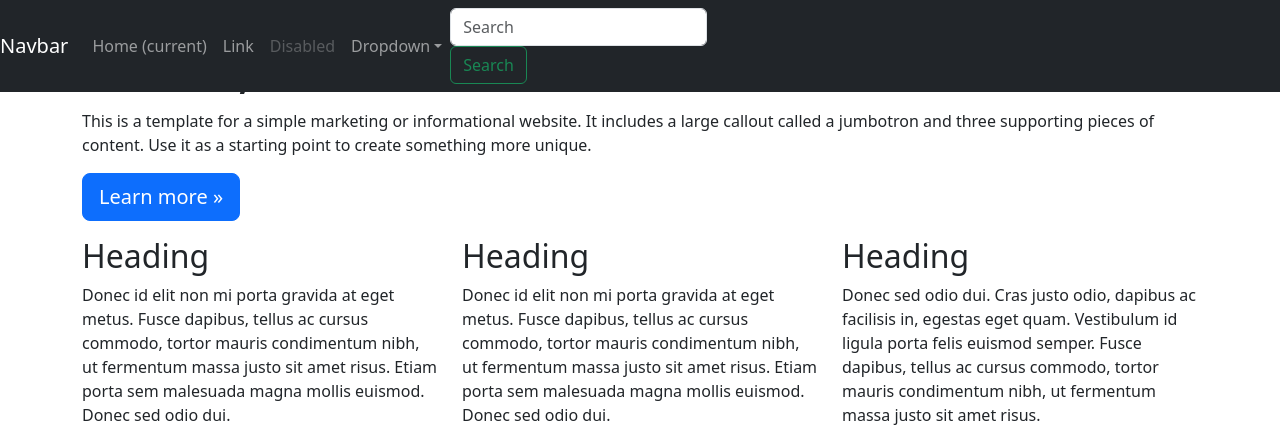
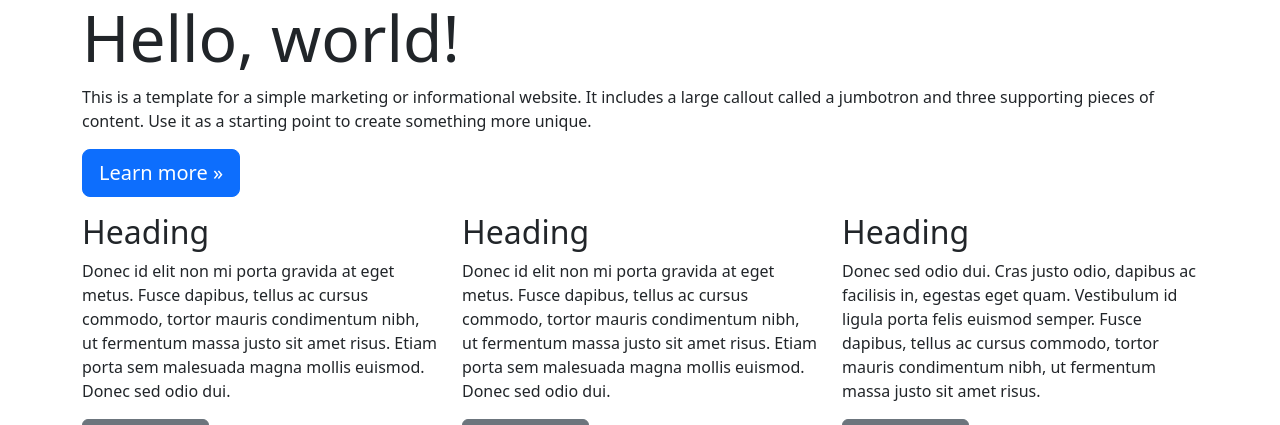
Before and after one commit to djken/GestionHopital-django, a Django app: template localisationHopital/Hregister/templates/hospitaux/home.html in a window 1280 px wide. Shown: the top 425 px of the page. Run offline with Django 5.2, Linux system fonts and the light colour scheme; the template is opened without the code that fills it, so the values that code supplies are empty; some libraries are stand-ins or nearby versions.

Commit message:
Fixing the home page

```diff
--- a/localisationHopital/Hregister/templates/hospitaux/home.html
+++ b/localisationHopital/Hregister/templates/hospitaux/home.html
@@ -1,54 +1,12 @@
-
 <!doctype html>
 <html lang="en">
   <head>
     <meta charset="utf-8">
-    <meta name="viewport" content="width=device-width, initial-scale=1, shrink-to-fit=no">
-    <meta name="description" content="">
-    <meta name="author" content="">
-    <link rel="icon" href="/docs/4.0/assets/img/favicons/favicon.ico">
-
-    <title>Jumbotron Template for Bootstrap</title>
-
-    <link rel="canonical" href="https://getbootstrap.com/docs/4.0/examples/jumbotron/">
-
-    <<link href="https://cdn.jsdelivr.net/npm/bootstrap@5.3.3/dist/css/bootstrap.min.css" rel="stylesheet" integrity="sha384-QWTKZyjpPEjISv5WaRU9OFeRpok6YctnYmDr5pNlyT2bRjXh0JMhjY6hW+ALEwIH" crossorigin="anonymous">
+    <meta name="viewport" content="width=device-width, initial-scale=1">
+    <title>Bootstrap demo</title>
+    <link href="https://cdn.jsdelivr.net/npm/bootstrap@5.3.3/dist/css/bootstrap.min.css" rel="stylesheet" integrity="sha384-QWTKZyjpPEjISv5WaRU9OFeRpok6YctnYmDr5pNlyT2bRjXh0JMhjY6hW+ALEwIH" crossorigin="anonymous">
   </head>
-
   <body>
-
-    <nav class="navbar navbar-expand-md navbar-dark fixed-top bg-dark">
-      <a class="navbar-brand" href="#">Navbar</a>
-      <button class="navbar-toggler" type="button" data-toggle="collapse" data-target="#navbarsExampleDefault" aria-controls="navbarsExampleDefault" aria-expanded="false" aria-label="Toggle navigation">
-        <span class="navbar-toggler-icon"></span>
-      </button>
-
-      <div class="collapse navbar-collapse" id="navbarsExampleDefault">
-        <ul class="navbar-nav mr-auto">
-          <li class="nav-item active">
-            <a class="nav-link" href="#">Home <span class="sr-only">(current)</span></a>
-          </li>
-          <li class="nav-item">
-            <a class="nav-link" href="#">Link</a>
-          </li>
-          <li class="nav-item">
-            <a class="nav-link disabled" href="#">Disabled</a>
-          </li>
-          <li class="nav-item dropdown">
-            <a class="nav-link dropdown-toggle" href="http://example.com" id="dropdown01" data-toggle="dropdown" aria-haspopup="true" aria-expanded="false">Dropdown</a>
-            <div class="dropdown-menu" aria-labelledby="dropdown01">
-              <a class="dropdown-item" href="#">Action</a>
-              <a class="dropdown-item" href="#">Another action</a>
-              <a class="dropdown-item" href="#">Something else here</a>
-            </div>
-          </li>
-        </ul>
-        <form class="form-inline my-2 my-lg-0">
-          <input class="form-control mr-sm-2" type="text" placeholder="Search" aria-label="Search">
-          <button class="btn btn-outline-success my-2 my-sm-0" type="submit">Search</button>
-        </form>
-      </div>
-    </nav>
 
     <main role="main">
 
@@ -91,12 +49,6 @@
       <p>&copy; Company 2017-2018</p>
     </footer>
 
-    <!-- Bootstrap core JavaScript
-    ================================================== -->
-    <!-- Placed at the end of the document so the pages load faster -->
-    <script src="https://code.jquery.com/jquery-3.2.1.slim.min.js" integrity="sha384-KJ3o2DKtIkvYIK3UENzmM7KCkRr/rE9/Qpg6aAZGJwFDMVNA/GpGFF93hXpG5KkN" crossorigin="anonymous"></script>
-    <script>window.jQuery || document.write('<script src="../../assets/js/vendor/jquery-slim.min.js"><\/script>')</script>
-    <script src="../../assets/js/vendor/popper.min.js"></script>
-    <script src="../../dist/js/bootstrap.min.js"></script>
+    <script src="https://cdn.jsdelivr.net/npm/bootstrap@5.3.3/dist/js/bootstrap.bundle.min.js" integrity="sha384-YvpcrYf0tY3lHB60NNkmXc5s9fDVZLESaAA55NDzOxhy9GkcIdslK1eN7N6jIeHz" crossorigin="anonymous"></script>
   </body>
 </html>
--- a/localisationHopital/Hregister/views.py
+++ b/localisationHopital/Hregister/views.py
@@ -4,7 +4,7 @@
 
 # Create your views here.
 def home(request):
-    return render(request, 'hospital/home.html')
+    return render(request, 'hospitaux/home.html')
 
 def afficher_hopitaux(request):
     hopitaux = Hopitaltracker.objects.all()
```
